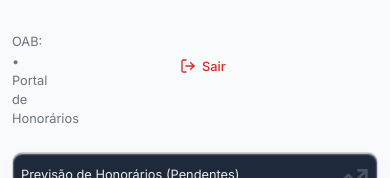
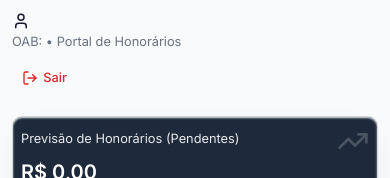
Before and after one commit to langcardosoadvocacia-design/LCA-DADOS, a React (Vite) app: page /portal in a window 390 px wide. Shown: the top 178 px of the page. Built offline with nearby package versions, Linux system fonts and the light colour scheme; no server answers; the database is empty; sample sign-in values are in the browser's storage; a web font is replaced by a local one.

Commit message:
fix(portal): optimize mobile layout and responsiveness
- Moved hardcoded inline styles to Pages.module.css
- Added media queries for portal header and grids
- Fixed header alignment issues for small screens
- Ensured grid columns stack correctly on mobile devices

```diff
--- a/src/pages/Pages.module.css
+++ b/src/pages/Pages.module.css
@@ -137,3 +137,56 @@
   display: flex;
   gap: 0.5rem;
 }
+
+/* Portal Colaborador specific responsive adjustments */
+.portalHeader {
+  display: flex;
+  justify-content: space-between;
+  align-items: center;
+  margin-bottom: 1.5rem;
+  gap: 1rem;
+}
+
+.portalGrid {
+  display: grid;
+  grid-template-columns: 1fr;
+  gap: 1rem;
+  margin-bottom: 1rem;
+}
+
+@media (min-width: 768px) {
+  .portalGrid {
+    grid-template-columns: 1.5fr 1fr;
+  }
+}
+
+.tasksGrid {
+  display: grid;
+  grid-template-columns: 1fr;
+  gap: 1.5rem;
+  align-items: start;
+}
+
+@media (min-width: 1024px) {
+  .tasksGrid {
+    grid-template-columns: minmax(300px, 1fr) minmax(300px, 1fr);
+  }
+}
+
+@media (max-width: 640px) {
+  .portalHeader {
+    flex-direction: column;
+    align-items: flex-start;
+    gap: 0.75rem;
+    margin-bottom: 1rem;
+  }
+
+  .portalHeader h2 {
+    font-size: 1.25rem;
+  }
+
+  .portalHeader button {
+    width: auto;
+    padding-left: 0;
+  }
+}
--- a/src/pages/PortalColaborador.tsx
+++ b/src/pages/PortalColaborador.tsx
@@ -4,6 +4,7 @@ import { LogIn, DollarSign, Calendar, TrendingUp, History, User, LogOut, FileTex
 import { pageVariants, pageTransition } from '../lib/animations';
 import { toast } from 'sonner';
 import { supabase } from '../lib/supabase';
+import styles from './Pages.module.css';
 
 interface Tarefa {
   id: string;
@@ -203,7 +204,7 @@ export function PortalColaborador() {
       style={{ minHeight: '100vh', background: '#f8fafc', padding: 'clamp(0.75rem, 3vw, 2rem)' }}
     >
       <div style={{ maxWidth: '1000px', margin: '0 auto', width: '100%' }}>
-        <header style={{ display: 'flex', justifyContent: 'space-between', alignItems: 'center', marginBottom: '1.5rem', gap: '0.5rem' }}>
+        <header className={styles.portalHeader}>
           <div style={{ minWidth: 0 }}>
             <div style={{ display: 'flex', alignItems: 'center', gap: '0.5rem', marginBottom: '0.15rem' }}>
               <User size={18} className="text-primary" />
@@ -216,7 +217,7 @@ export function PortalColaborador() {
           </button>
         </header>
 
-        <div style={{ display: 'grid', gridTemplateColumns: '1.5fr 1fr', gap: '1rem', marginBottom: '1rem' }}>
+        <div className={styles.portalGrid}>
            <div className="glass-panel" style={{ padding: 'clamp(1rem, 3vw, 2rem)', background: 'var(--color-primary)', color: 'white' }}>
               <div style={{ display: 'flex', justifyContent: 'space-between', alignItems: 'flex-start' }}>
                  <div>
@@ -250,7 +251,7 @@ export function PortalColaborador() {
            </div>
         </div>
 
-        <div style={{ display: 'grid', gridTemplateColumns: 'minmax(300px, 1fr) minmax(300px, 1fr)', gap: '1.5rem', alignItems: 'start' }}>
+        <div className={styles.tasksGrid}>
 
             <div className={`glass-panel`} style={{ padding: '1.5rem' }}>
                 <div style={{ display: 'flex', alignItems: 'center', gap: '0.5rem', marginBottom: '1.5rem' }}>
```
